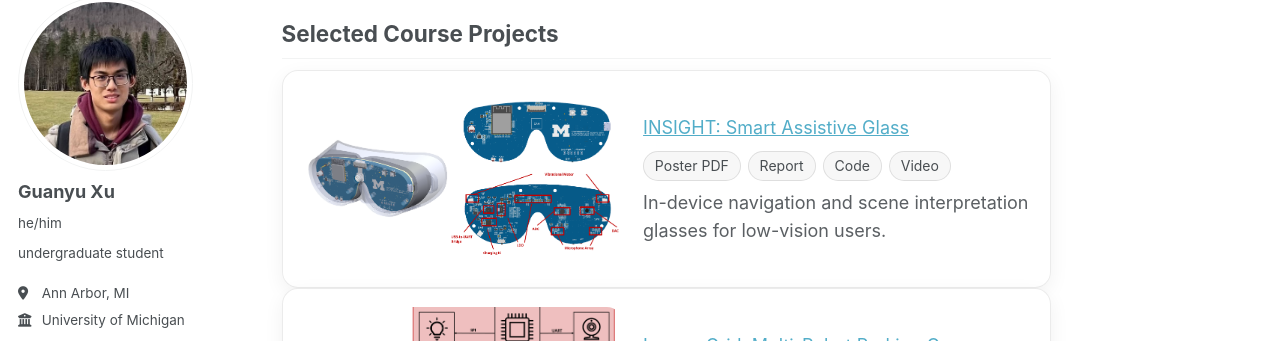
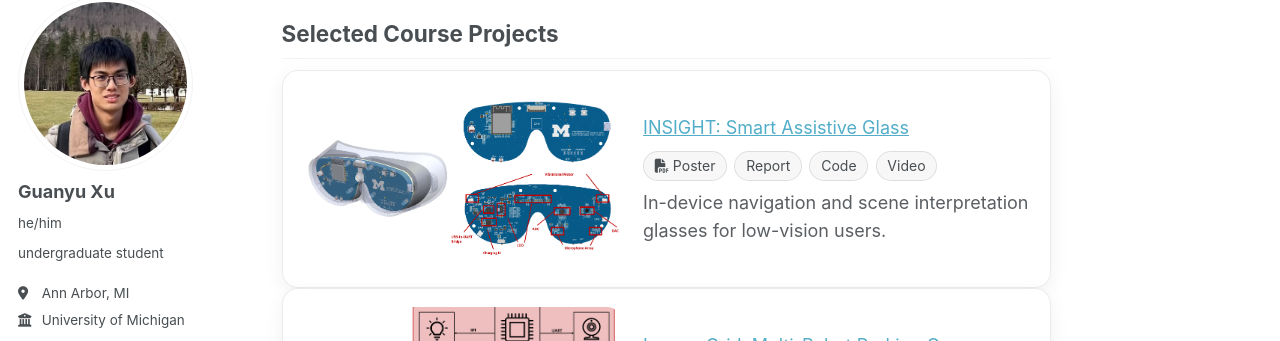
Before and after one commit to XuGuaaaanyu/XuGuaaaanyu.github.io, a Jekyll site: the page built from _pages/about.md, in a window 1280 px wide and 900 px high, scrolled down 441 px. Shown: the part 103-444 px from the top of the window. Built offline with Jekyll 4.4.1, drawn with Linux system fonts in a browser that asks for light colours; a script that is not in the unit is left out.

Commit message:
update tag

```diff
--- a/_pages/about.md
+++ b/_pages/about.md
@@ -22,7 +22,10 @@ My research is driven by a central question: How can we enable robots to perceiv
     <div class="project-body">
       <div class="project-title"><a href="{{ '/portfolio/smart-glass/' | relative_url }}">INSIGHT: Smart Assistive Glass</a></div>
       <div class="project-tags">
-        <a class="tag" href="/files/SmartGlass/poster.pdf" target="_blank">Poster PDF</a>
+        <a class="tag" href="/files/SmartGlass/poster.pdf" target="_blank">
+          <i class="fas fa-file-pdf" aria-hidden="true"></i>
+          <span>Poster</span>
+        </a>
         <a class="tag" href="/files/SmartGlass/report.pdf" target="_blank">Report</a>
         <a class="tag" href="https://github.com/GuanyuXu04/Smart_Glass" target="_blank">Code</a>
         <a class="tag" href="https://www.youtube.com/embed/iU_iTmCLjYo" target="_blank">Video</a>
```
